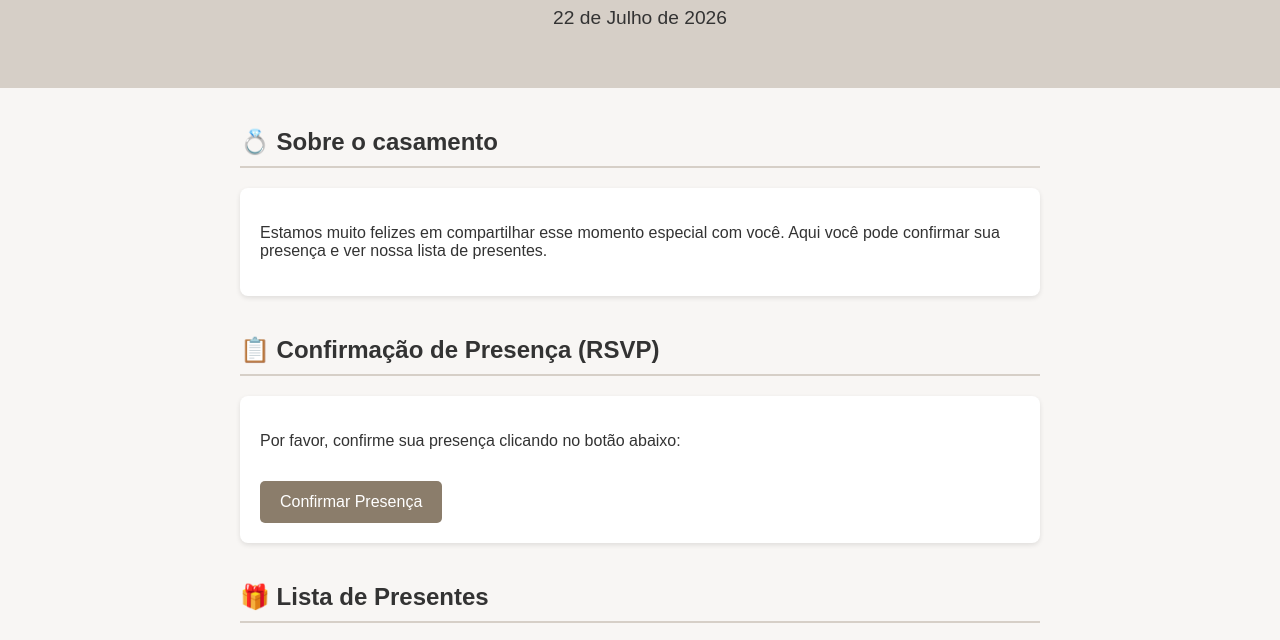
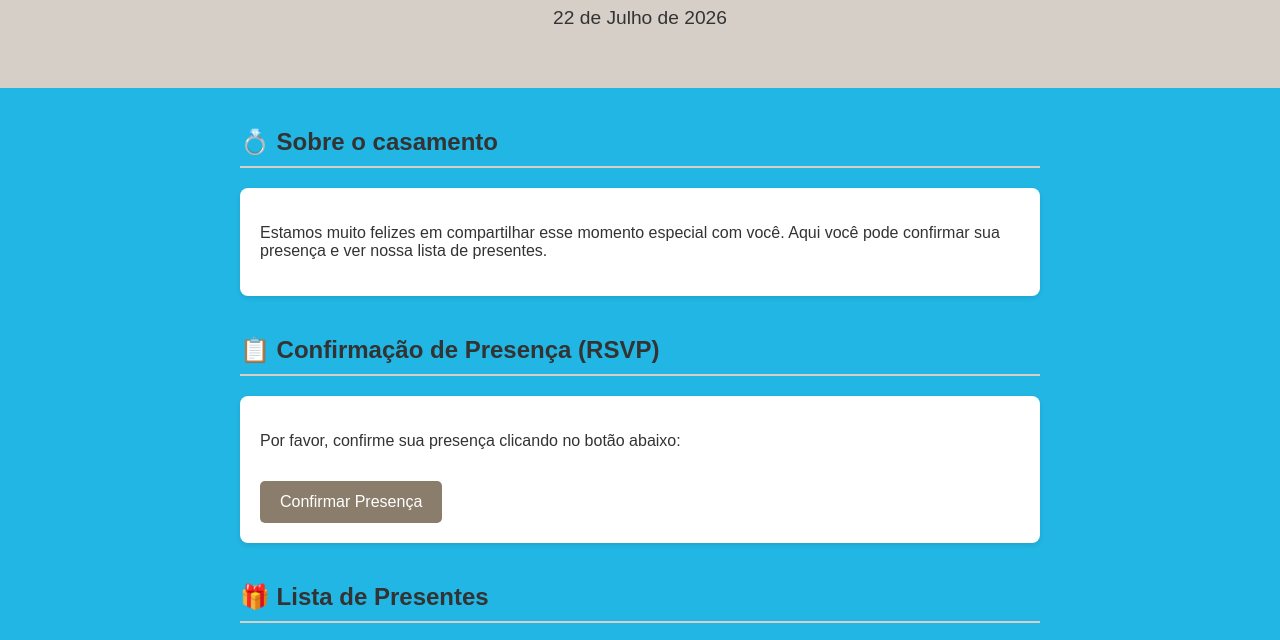
Before and after one commit to DezReais/lista-cas, a plain HTML site: page index.html in a window 1280 px wide. Shown: the part 88-728 px from the top of the page. Drawn offline with Linux system fonts and the light colour scheme.

Commit message:
Update index.html

```diff
--- a/index.html
+++ b/index.html
@@ -8,7 +8,7 @@
     <style>
         body {
             font-family: Arial, Helvetica, sans-serif;
-            background-color: #f8f6f4;
+            background-color: #21b6e4;
             color: #333;
             margin: 0;
             padding: 0;
```
